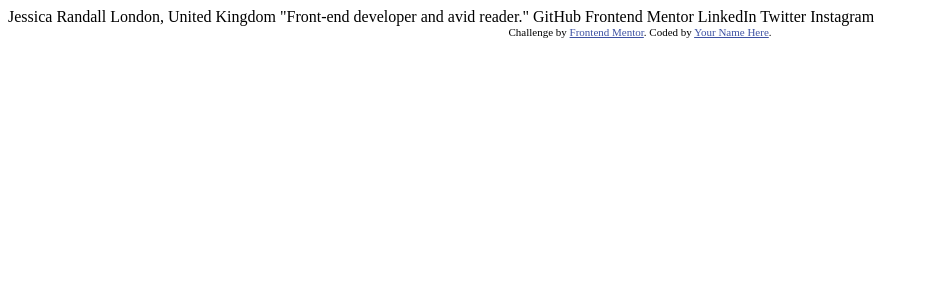
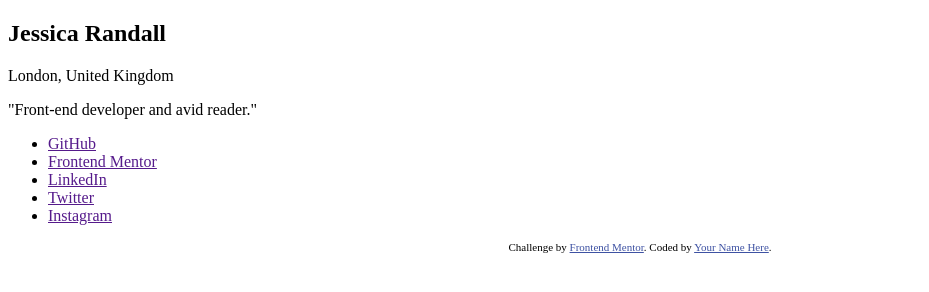
Before and after one commit to cauanoli/challenge-social-links-profile, a plain HTML site: page index.html in a window 1280 px wide. Shown: the whole page, without its empty margins (0-929 px from the left). Drawn offline with Linux system fonts and the light colour scheme.

Commit message:
feat: add html content

```diff
--- a/index.html
+++ b/index.html
@@ -1,34 +1,64 @@
 <!DOCTYPE html>
 <html lang="en">
   <head>
-  <meta charset="UTF-8">
-  <meta name="viewport" content="width=device-width, initial-scale=1.0"> <!-- displays site properly based on user's device -->
+    <meta charset="UTF-8" />
+    <meta name="viewport" content="width=device-width, initial-scale=1.0" />
+    <!-- displays site properly based on user's device -->
 
-  <link rel="icon" type="image/png" sizes="32x32" href="./assets/images/favicon-32x32.png">
+    <link
+      rel="icon"
+      type="image/png"
+      sizes="32x32"
+      href="./assets/images/favicon-32x32.png"
+    />
 
     <title>Frontend Mentor | Social links profile</title>
 
     <!-- Feel free to remove these styles or customise in your own stylesheet 👍 -->
     <style>
-    .attribution { font-size: 11px; text-align: center; }
-    .attribution a { color: hsl(228, 45%, 44%); }
+      .attribution {
+        font-size: 11px;
+        text-align: center;
+      }
+      .attribution a {
+        color: hsl(228, 45%, 44%);
+      }
     </style>
   </head>
   <body>
+    <main class="center">
+      <section class="profile">
+        <h1 class="profile__name">Jessica Randall</h1>
 
-  Jessica Randall
-  London, United Kingdom
+        <p class="profile__location">London, United Kingdom</p>
+        <p class="profile__description">
           "Front-end developer and avid reader."
+        </p>
 
-  GitHub
-  Frontend Mentor
-  LinkedIn
-  Twitter
-  Instagram
-
+        <ul class="profile__links">
+          <li class="profile__link"><a href="">GitHub</a></li>
+          <li class="profile__link">
+            <a href="">Frontend Mentor</a>
+          </li>
+          <li class="profile__link">
+            <a href="">LinkedIn</a>
+          </li>
+          <li class="profile__link">
+            <a href="">Twitter</a>
+          </li>
+          <li class="profile__link">
+            <a href="">Instagram</a>
+          </li>
+        </ul>
+      </section>
+    </main>
+    <footer>
       <div class="attribution">
-    Challenge by <a href="https://www.frontendmentor.io?ref=challenge" target="_blank">Frontend Mentor</a>.
-    Coded by <a href="#">Your Name Here</a>.
+        Challenge by
+        <a href="https://www.frontendmentor.io?ref=challenge" target="_blank"
+          >Frontend Mentor</a
+        >. Coded by <a href="#">Your Name Here</a>.
       </div>
+    </footer>
   </body>
 </html>
```
Lines whose indentation alone changed are shown as unchanged.
